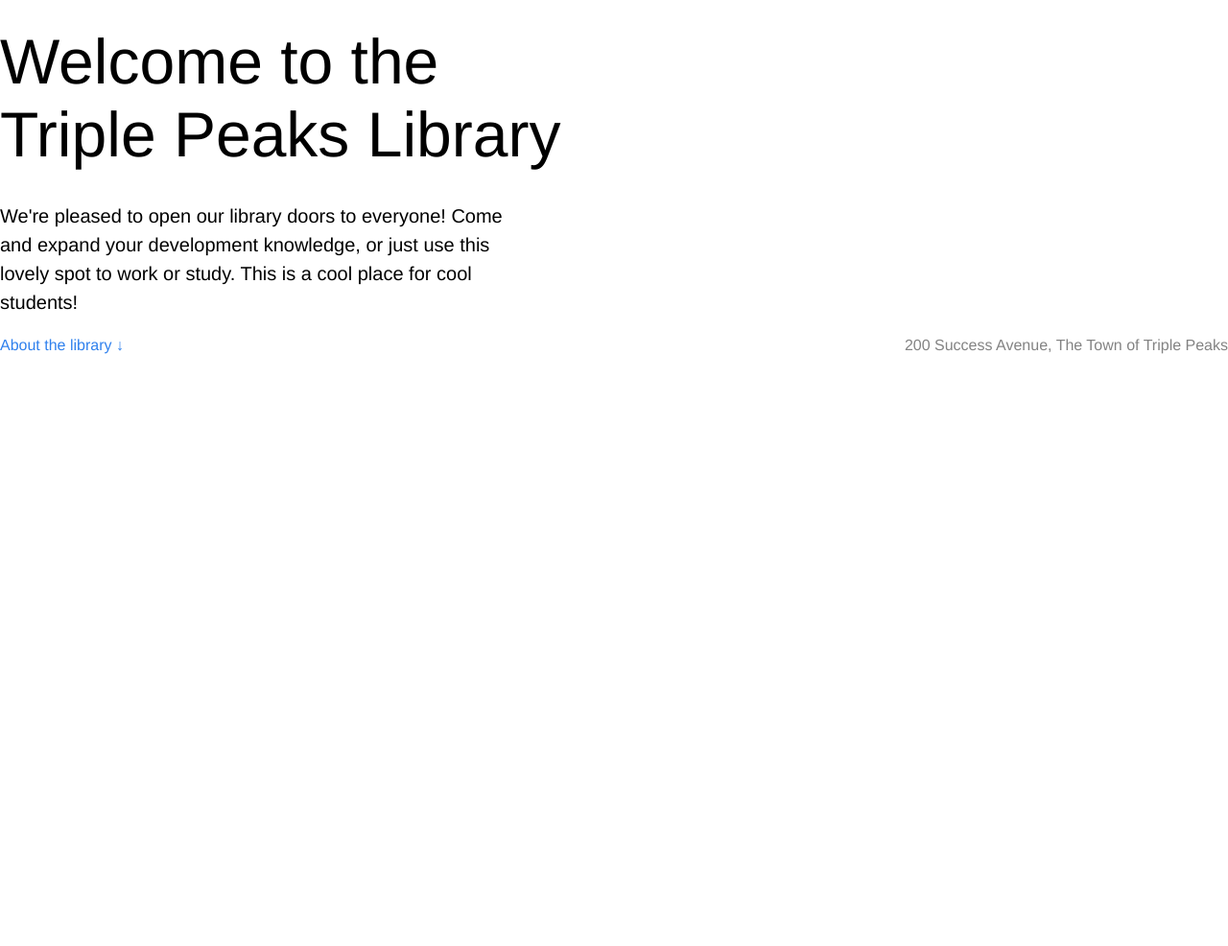
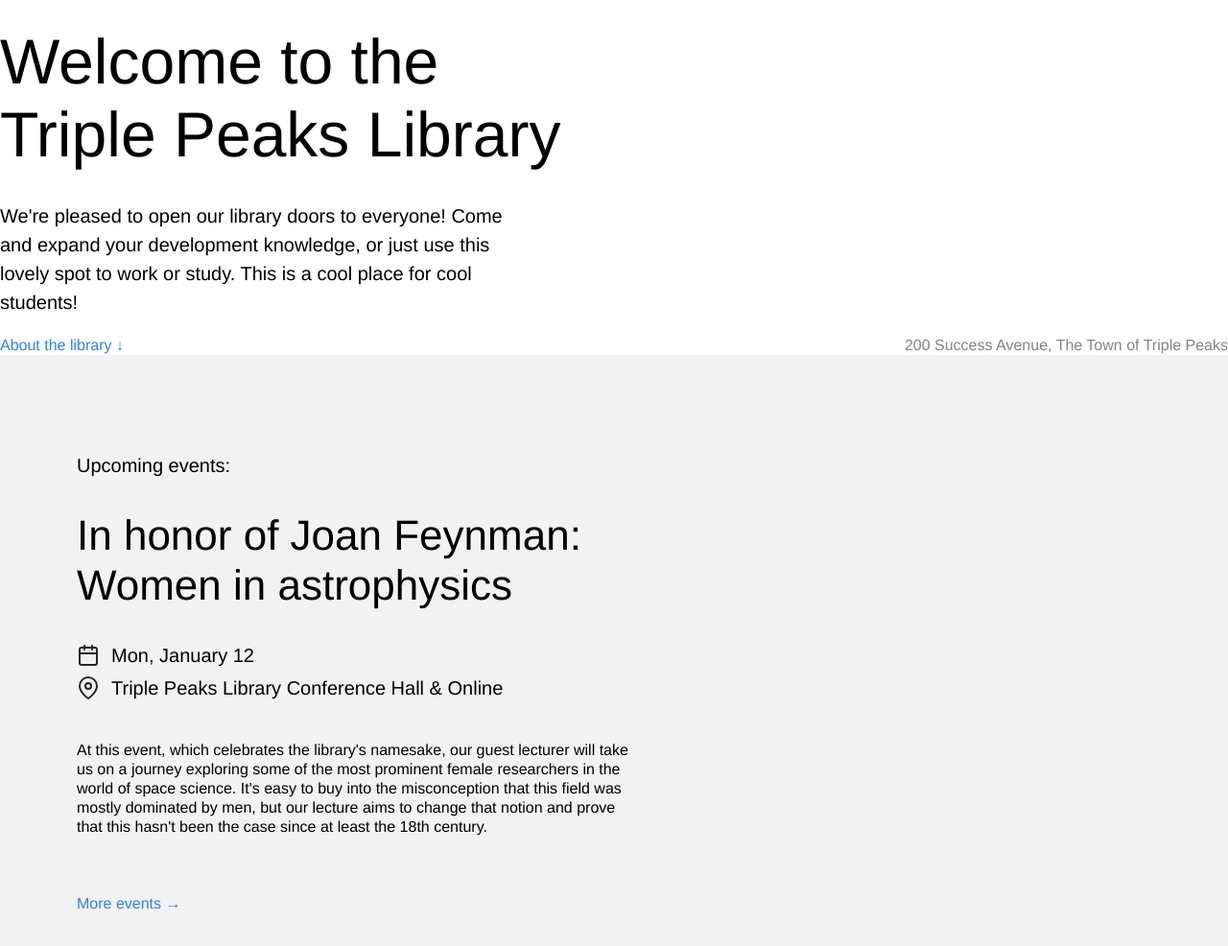
Before and after one commit to micahcain/tripleten, a plain HTML site: page Sprint 1/se_project_library-starter-kit/se_project_library/index.html in a window 1280 px wide. Shown: the part 102-1088 px from the top of the page at 96% size. Before the commit the page ends 800 px from the top, so only its background shows below. Drawn offline with Linux system fonts and the light colour scheme.

Commit message:
Beginning project one, stage 2

```diff
--- a/Sprint 1/se_project_library-starter-kit/se_project_library/index.html
+++ b/Sprint 1/se_project_library-starter-kit/se_project_library/index.html
@@ -65,7 +65,7 @@
           <!-- --------------------------------------------------------------- -->
           <!--              Don't uncomment until project stage 2              -->
           <!-- --------------------------------------------------------------- -->
-          <!--<div class="events__content">
+          <div class="events__content">
             <h2 class="events__heading">Upcoming events:</h2>
             <h3 class="events__title">
               In honor of Joan Feynman: Women in astrophysics
@@ -94,7 +94,7 @@
               century.
             </p>
             <a href="#" class="events__more">More events &rarr;</a>
-        </div>-->
+          </div>
           <!-- Start creating the composition here -->
         </section>
 
--- a/Sprint 1/se_project_library-starter-kit/se_project_library/styles/style.css
+++ b/Sprint 1/se_project_library-starter-kit/se_project_library/styles/style.css
@@ -78,3 +78,135 @@
   margin: 0;
   color: #838383;
 }
+
+.events {
+  padding: 100px 0 120px 80px;
+  display: flex;
+  align-items: start;
+  justify-content: space-between;
+  box-sizing: border-box;
+  background-color: #f2f2f2;
+}
+
+.events__content {
+  flex-basis: 580px;
+}
+
+.events__heading {
+  font-size: 20px;
+  font-weight: 500;
+  line-height: 30px;
+  margin: 0;
+}
+
+.events__title {
+  font-size: 44px;
+  font-weight: 500;
+  line-height: 52px;
+  margin: 32px 0 0;
+}
+
+.events__info-section {
+  margin-top: 32px;
+}
+
+.event-info__item {
+  display: flex;
+  align-items: center;
+  margin-bottom: 4px;
+  font-weight: 500;
+}
+
+.event-info__icon {
+  background-repeat: no-repeat;
+  background-position: center;
+  margin-right: 12px;
+  width: 24px;
+  height: 24px;
+}
+
+.event-info__icon_type_calendar {
+  background-image: url(../images/icon_calendar.svg);
+}
+
+.event-info__icon_type_pin {
+  background-image: url(../images/icon_pin.svg);
+}
+
+.event-info__text {
+  font-size: 20px;
+  font-weight: 500;
+  line-height: 30px;
+  margin: 0;
+}
+
+.events__description {
+  margin: 40px 0 60px;
+}
+
+.events__more {
+  color: #2f80ed;
+  text-decoration: none;
+}
+
+.events__cover {
+  /* flex-grow: 1;
+  flex-shrink: 0;
+  flex-basis: 780px;
+  max-width: 780px;
+  position: relative; */
+}
+
+.events__image {
+  /* max-width: 100%; */
+}
+
+.person {
+  /* position: absolute;
+  display: flex;
+  align-items: center;
+  flex-direction: column;
+  gap: 10px; */
+}
+
+.person_name_feynman {
+  /* Use correct values of top/right/bottom/left properties to position the element */
+}
+
+.person_name_burbidge {
+  /* Use correct values of top/right/bottom/left properties to position the element */
+}
+
+.person_name_cannon {
+  /* Use correct values of top/right/bottom/left properties to position the element */
+}
+
+.person_name_mitchell {
+  /* Use correct values of top/right/bottom/left properties to position the element */
+}
+
+.person_name_tarter {
+  /* Use correct values of top/right/bottom/left properties to position the element */
+}
+
+.person__image {
+  /* max-width: 100%; */
+}
+
+.person__image_size_l {
+  /* width: 140px; */
+}
+
+.person__image_size_m {
+  /* width: 100px; */
+}
+
+.person__image_size_s {
+  /* width: 80px; */
+}
+
+.person__caption {
+  /* text-align: center;
+  font-size: 14px;
+  margin: 0; */
+}
```
Also changed, not shown: 2 other files. Lines whose indentation alone changed are shown as unchanged.
